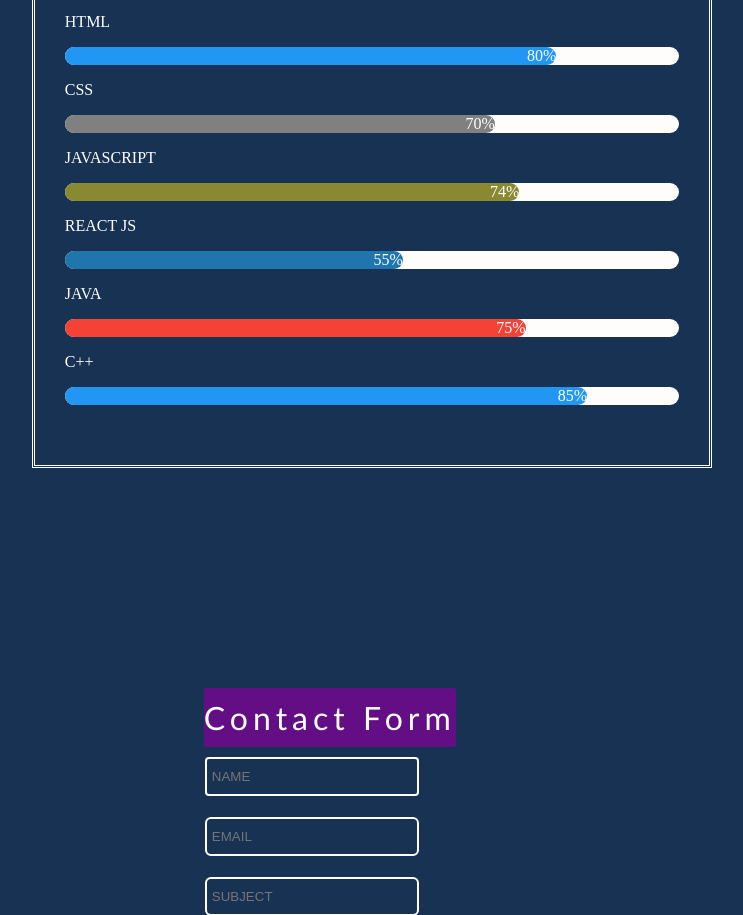
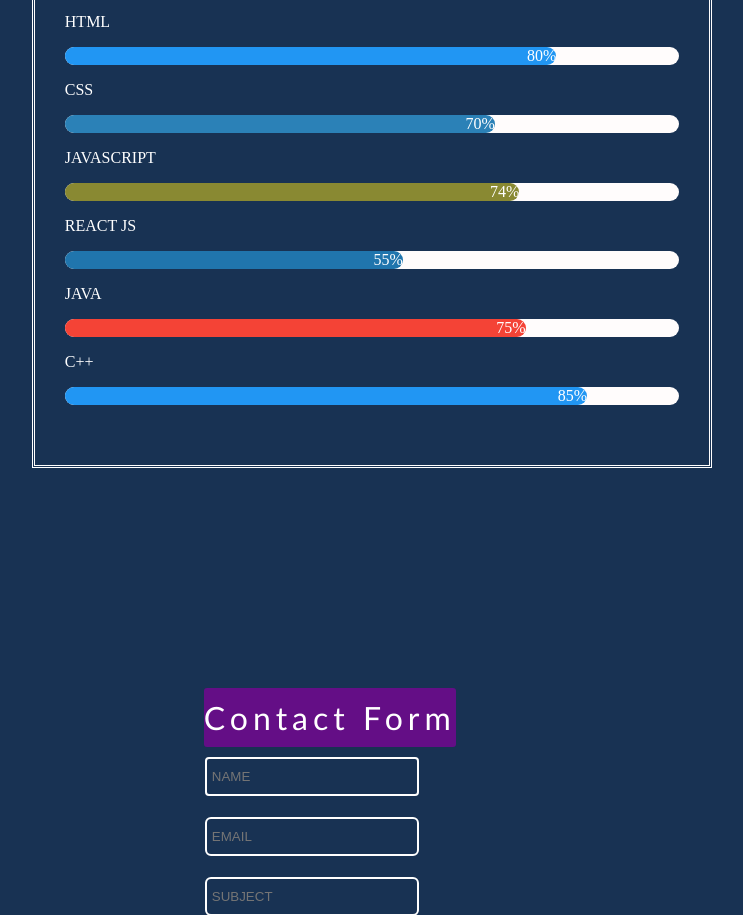
Before and after one commit to yashpatel08/patel-yash, a plain HTML site: page index.html in a window 1280 px wide. Shown: the part 1609-2524 px from the top of the page, without its empty margins (268-1011 px from the left). Drawn offline with nearby package versions, Linux system fonts and the light colour scheme.

Commit message:
Update portfoliocss.css

```diff
--- a/portfoliocss.css
+++ b/portfoliocss.css
@@ -210,7 +210,7 @@ img {
 
 .css {
   width: 70%;
-  background-color: #808080;
+  background-color: rgb(43, 129, 183);
   border-radius: 30px;
 }
 
```
